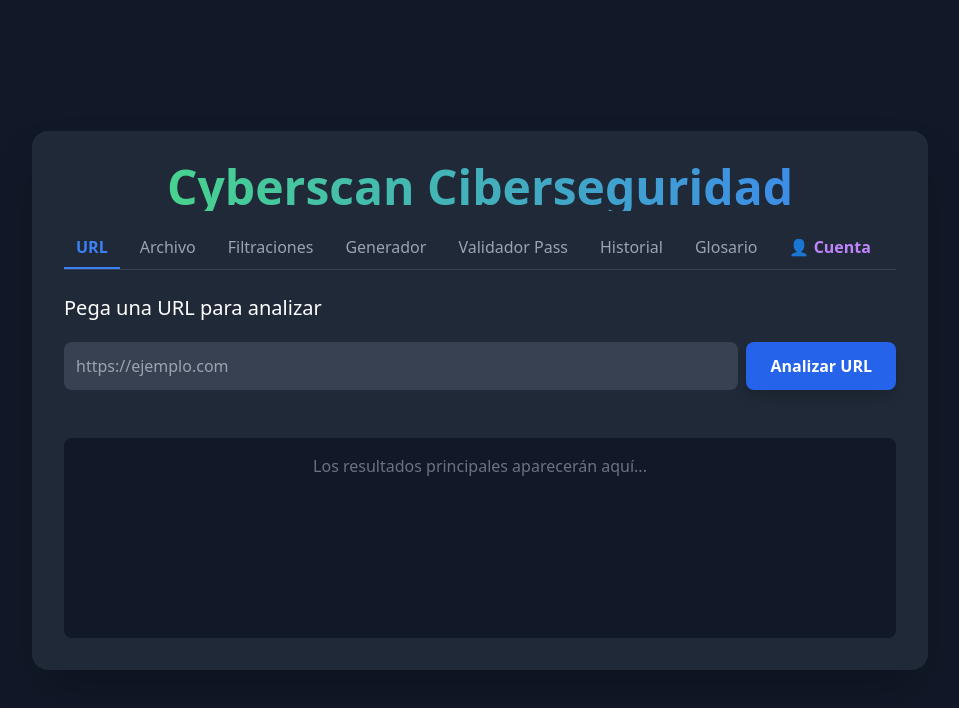
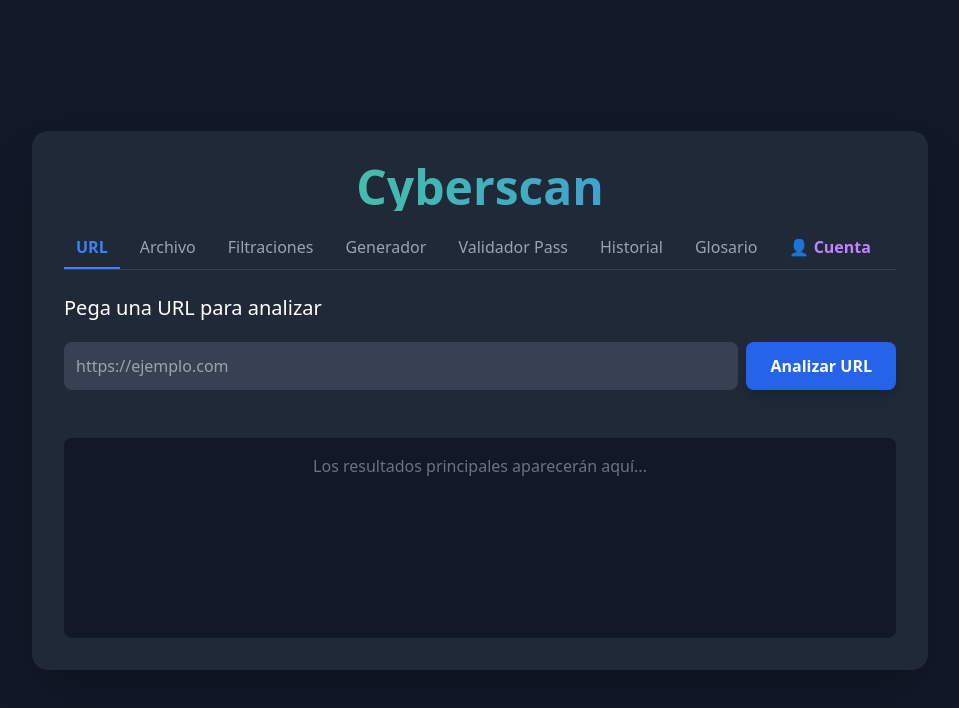
Before and after one commit to tiziicioccaa/Infortech, a website: page index.html in a window 1280 px wide. Shown: the whole page, without its empty margins (160-1119 px from the left). Drawn offline with nearby package versions, Linux system fonts and the light colour scheme.

Commit message:
Update header text to 'Cyberscan'

```diff
--- a/index.html
+++ b/index.html
@@ -32,7 +32,7 @@
         <div class="bg-gray-800 p-6 md:p-8 rounded-2xl shadow-2xl w-full flex flex-col">
 
             <h1 class="text-4xl md:text-5xl font-bold mb-4 text-transparent bg-clip-text bg-gradient-to-r from-green-400 to-blue-500 text-center">
-                Cyberscan Ciberseguridad
+                Cyberscan
             </h1>
 
             <!-- Pestañas (Tabs) con 8 opciones -->
```
